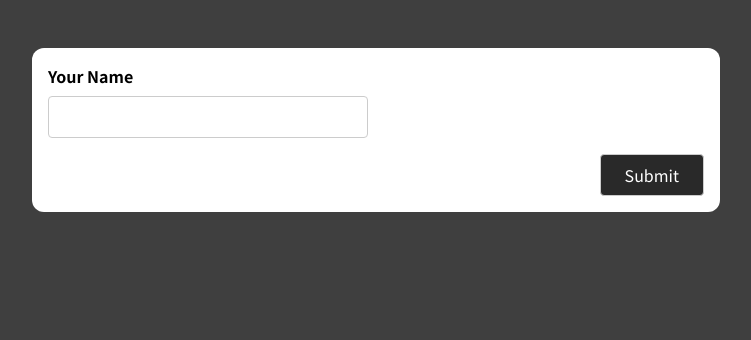
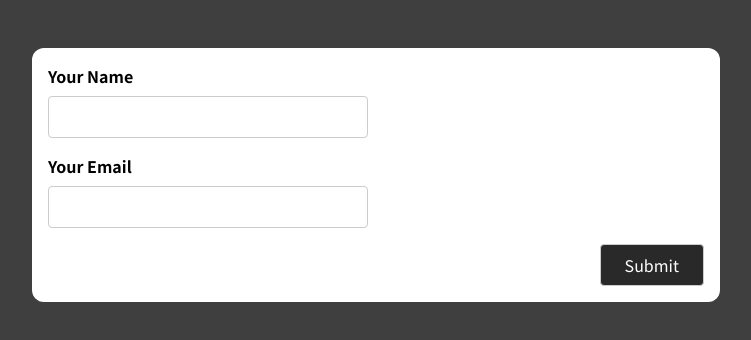
Before and after one commit to 1806397/React_form_input, a React (Create React App) app: page / in a window 1280 px wide. Shown: the top 340 px of the page, without its empty margins (264-1015 px from the left). Built offline with nearby package versions, Linux system fonts and the light colour scheme.

Commit message:
4th commit:added email field and its validation

```diff
--- a/src/components/SimpleInput.js
+++ b/src/components/SimpleInput.js
@@ -2,11 +2,17 @@ import { useEffect, useState } from "react";
 const SimpleInput = (props) => {
   const [enteredName, setEnteredName] = useState("");
   const [enteredNameIsTouched, setEnteredNameIsTouched] = useState(false);
+
   const [formIsValid, setFormIsValid] = useState(false);
+
+  const [enteredEmail, setEnteredEmail] = useState("");
+  const [enteredEmailIsTouched, setEnteredEmailIsTouched] = useState(false);
 
   const enteredNameIsValid = enteredName.trim() !== "";
   const nameInputIsInvalid = !enteredNameIsValid && enteredNameIsTouched;
 
+  const enteredEmailIsvalid = enteredEmail.includes("@");
+  const EmailInputIsInvalid = !enteredEmailIsvalid && enteredEmailIsTouched;
   useEffect(() => {
     if (enteredNameIsValid) {
       setFormIsValid(true);
@@ -20,22 +26,34 @@ const SimpleInput = (props) => {
     //   return;
     // }
   };
+
+  const emailInputChangeHandler = (event) => {
+    setEnteredEmail(event.target.value);
+  };
+  const emailInputBlurHandler = (event) => {
+    setEnteredEmailIsTouched(true);
+  };
   const nameInputBlurHandler = (event) => {
     setEnteredNameIsTouched(true);
   };
   const formSubmissionHandler = (event) => {
     event.preventDefault();
     setEnteredNameIsTouched(true);
-    if (!enteredNameIsValid) {
+    if (!enteredNameIsValid || !enteredEmailIsvalid) {
       return;
     }
-    console.log(enteredName);
+    console.log(enteredName, enteredEmail);
 
     setEnteredName("");
+    setEnteredEmail("");
     setEnteredNameIsTouched(false);
+    setEnteredEmailIsTouched(false);
   };
 
   const nameInputClasses = nameInputIsInvalid
+    ? "form-control invalid"
+    : "form-control";
+  const emailInputClasses = EmailInputIsInvalid
     ? "form-control invalid"
     : "form-control";
   return (
@@ -53,6 +71,17 @@ const SimpleInput = (props) => {
           <p className="error-text">Name must not be empty!</p>
         )}
       </div>
+      <div className={nameInputClasses}>
+        <label htmlFor="name">Your Email</label>
+        <input
+          type="email"
+          id="name"
+          onChange={emailInputChangeHandler}
+          onBlur={emailInputBlurHandler}
+          value={enteredEmail}
+        />
+        {EmailInputIsInvalid && <p className="error-text">Invalid Email!</p>}
+      </div>
       <div className="form-actions">
         <button disabled={!formIsValid}>Submit</button>
       </div>
```
Also changed, not shown: src/components/BasicForm.js (+11 -11 lines).
